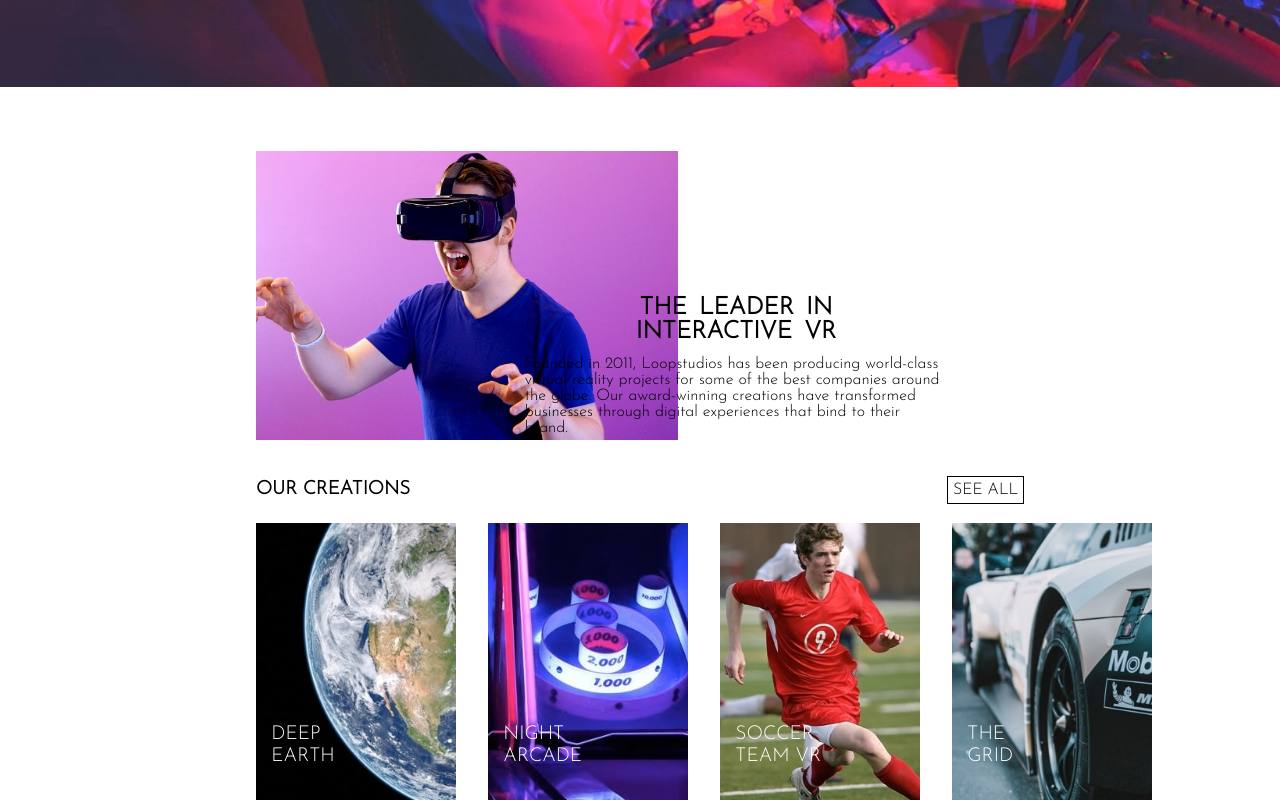
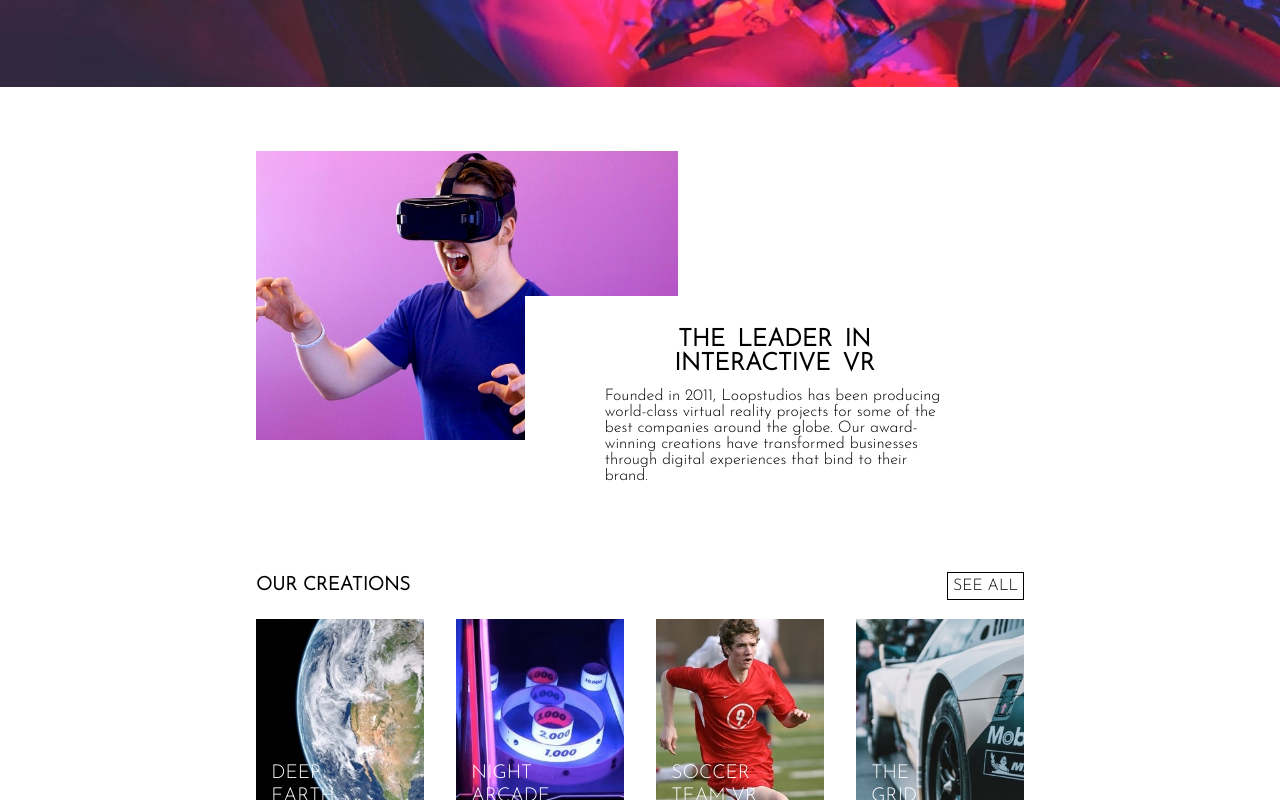
Before and after one commit to chiefthechief/loopstudios-landing-page, a plain HTML site: page index.html in a window 1280 px wide. Shown: the part 473-1273 px from the top of the page. Drawn offline with Linux system fonts and the light colour scheme.

Commit message:
the final solution

```diff
--- a/styles.css
+++ b/styles.css
@@ -207,10 +207,24 @@ footer .socials ul li a i{
    header .main-header h1 span{
       margin-bottom: .2em;
    }
+   main img.half{
+      width: 55%;
+   }
+   main section.half{
+      margin-left: 35%;
+      z-index: 1;
+      background: hsl(0, 0%, 100%);
+      padding-bottom: 5em;
+      padding-inline: 5em;
+      padding-top: 2em;
+      position: relative;
+      top: -10em;
+   }
    main div.links{
       display: flex;
       align-items: center;
       justify-content: space-between;
+      margin-top: -12em;
    }
    main div.links a{
       display: initial;
@@ -258,18 +272,6 @@ footer .socials ul li a i{
       font-size: 3.5rem;
       padding-right: 2em;
    }
-   main img.half,
-   main section.half{
-      width: 55%;
-   }
-   main img.half{
-      margin-bottom: -10em;
-   }
-   main section.half{
-      margin-left: 35%;
-      z-index: 1;
-      background: hsl(0, 0%, 100%);
-   }
    main div.links{
       margin-bottom: .7em;
    }
@@ -279,11 +281,11 @@ footer .socials ul li a i{
    }
    main section.creations{
       display: grid;
-      grid-template-columns: 1fr 1fr 1fr 1fr;
+      grid-template-columns: 1fr 1fr 1fr;
    }
    main section.creations section.mini{
-      width: 200px;
-      height: 280px;
+      width: 10.5em;
+      height: 15em;
    }
    main section.creations section.mini p{
       position: relative;
@@ -311,3 +313,9 @@ footer .socials ul li a i{
       transform: scale(1.5);
    }
 }
+@media all and (min-width: 1200px){
+   main section.creations{
+      display: grid;
+      grid-template-columns: 1fr 1fr 1fr 1fr;
+   }
+}
```
